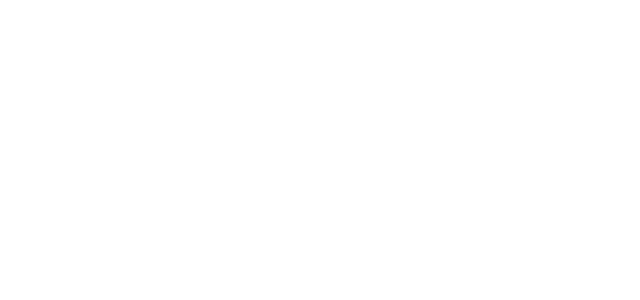
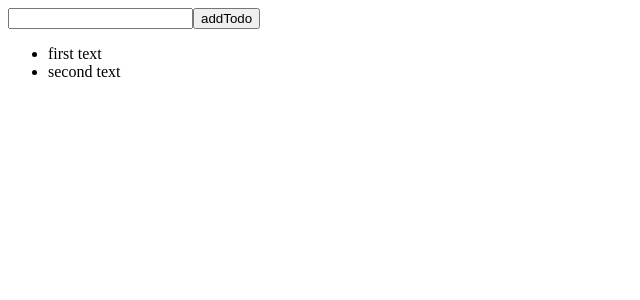
Before and after one commit to yohei04/redux_practice, a React (Create React App) app: page / in a window 1280 px wide. Shown: the top 300 px of the page, without its empty margins (0-640 px from the left). Built offline with nearby package versions, Linux system fonts and the light colour scheme.

Commit message:
test addTodo

```diff
--- a/src/Todo-with-Jest/components/Todo/Todo.js
+++ b/src/Todo-with-Jest/components/Todo/Todo.js
@@ -1,11 +1,33 @@
-import React from 'react'
+import React from 'react';
+
+const initialState = [
+  {
+  id: 1, text: 'first text'
+  },
+  {
+  id: 2, text: 'second text'
+  },
+]
 
 const Todo = () => {
+
+
+
   return (
-    <div data-testid="AddTodo">
+    <>
+      <div className="addTodo" data-testid="addTodo">
+        <input type="text" />
+        <button>addTodo</button>
+      </div>
+      <div className="todoList" data-testid="todoList">
+        <ul>
+          {initialState.map((todo) => (
+            <li key={todo.id}>{todo.text}</li>
+          ))}
+        </ul>
+      </div>
+    </>
+  );
+};
 
-    </div>
-  )
-}
-
-export default Todo
+export default Todo;
```
Also changed, not shown: 1 other file (tests, documents, lock files or other folders).
